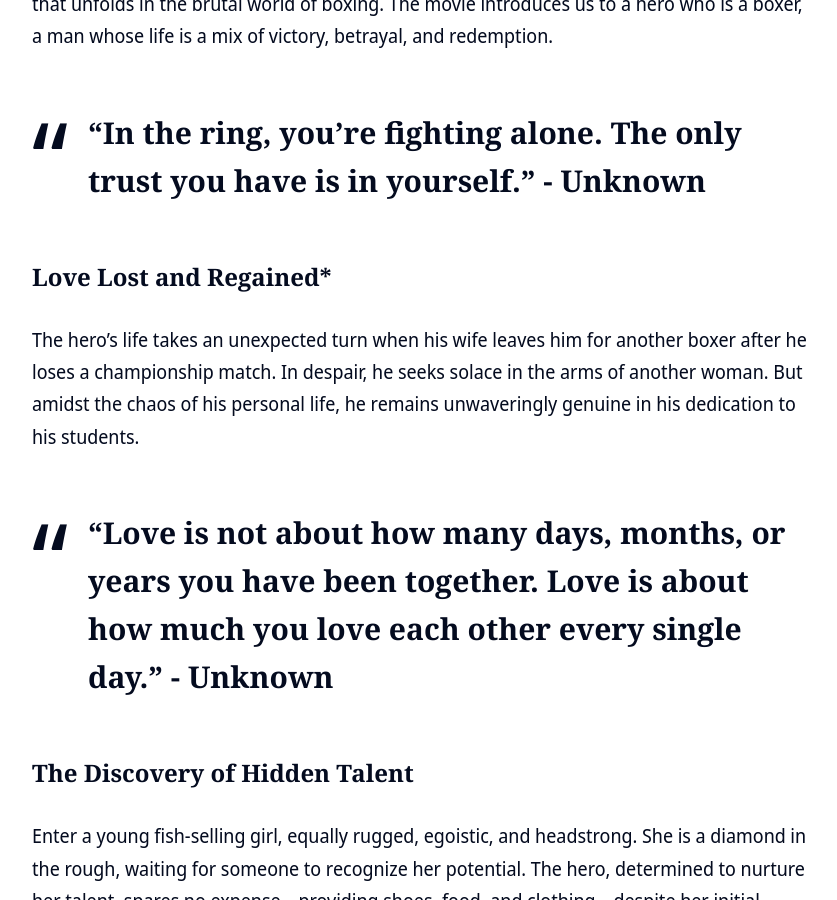
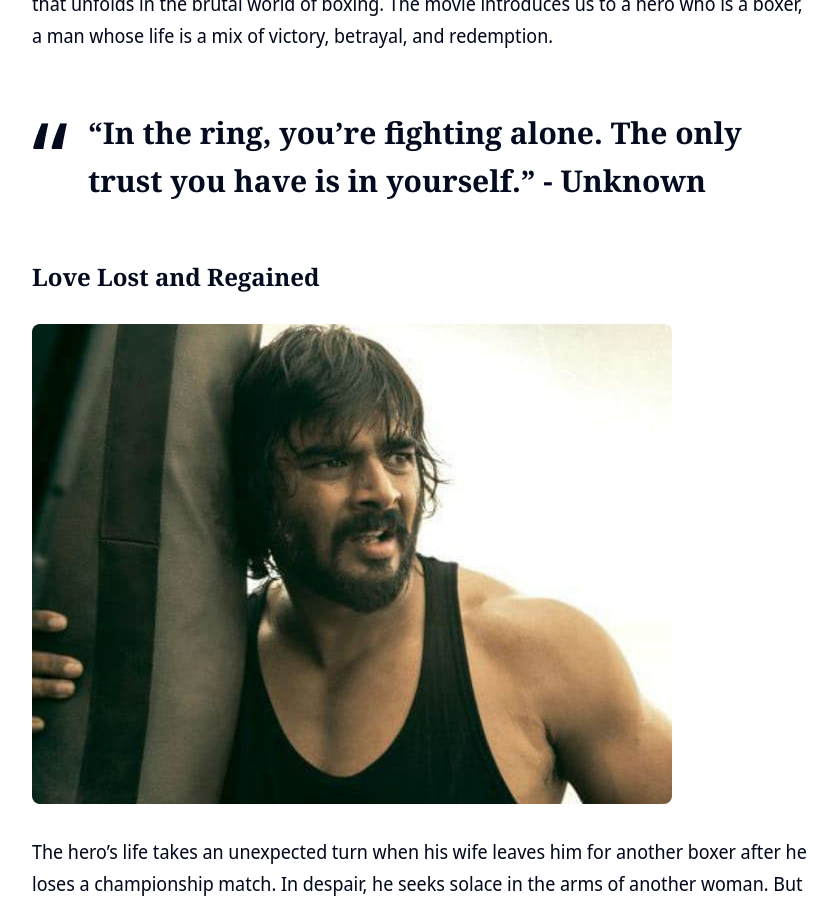
Before and after one commit to PrakasRavichandran/dairy-blog, a Jekyll site: the page built from _posts/2023-10-23-iruthi-suttru-a-of love.markdown, in a window 1280 px wide and 900 px high, scrolled down 1157 px. Shown: the whole window, without its empty margins (218-1055 px from the left). Built offline with Jekyll 4.4.1, drawn with Linux system fonts in a browser that asks for light colours; nearby versions of some CDN libraries.

Commit message:
Update 2023-10-23-iruthi-suttru-a-of love.markdown

```diff
--- a/_posts/2023-10-23-iruthi-suttru-a-of love.markdown
+++ b/_posts/2023-10-23-iruthi-suttru-a-of love.markdown
@@ -17,7 +17,9 @@ In recent times, I had the chance to watch the Tamil film "Irudhi Suttru," a gri
 
 > "In the ring, you're fighting alone. The only trust you have is in yourself." - Unknown
 
-### Love Lost and Regained*
+### Love Lost and Regained
+
+![IS]({{site.baseurl}}/images/53.jpg)
 
 The hero's life takes an unexpected turn when his wife leaves him for another boxer after he loses a championship match. In despair, he seeks solace in the arms of another woman. But amidst the chaos of his personal life, he remains unwaveringly genuine in his dedication to his students.
 
@@ -52,6 +59,7 @@ The hero returns, realizing the depth of his feelings and the magnitude of his m
 
 One cannot overlook the pivotal role of music in the film. The song that accompanies the rugged student's journey of falling in love with her equally rugged master is nothing short of wonderful. It resonates with the passion, pain, and triumph that define their unique love story.
 
+<iframe src="https://www.youtube.com/embed/tE79eMl1ocE" loading="lazy" width="640" height="360" frameborder="0" allowfullscreen></iframe>
 
 > "Music can change the world because it can change people." - Bono
 
```
Also changed, not shown: other parts of _posts/2023-10-23-iruthi-suttru-a-of love.markdown (+6 -1 lines).
